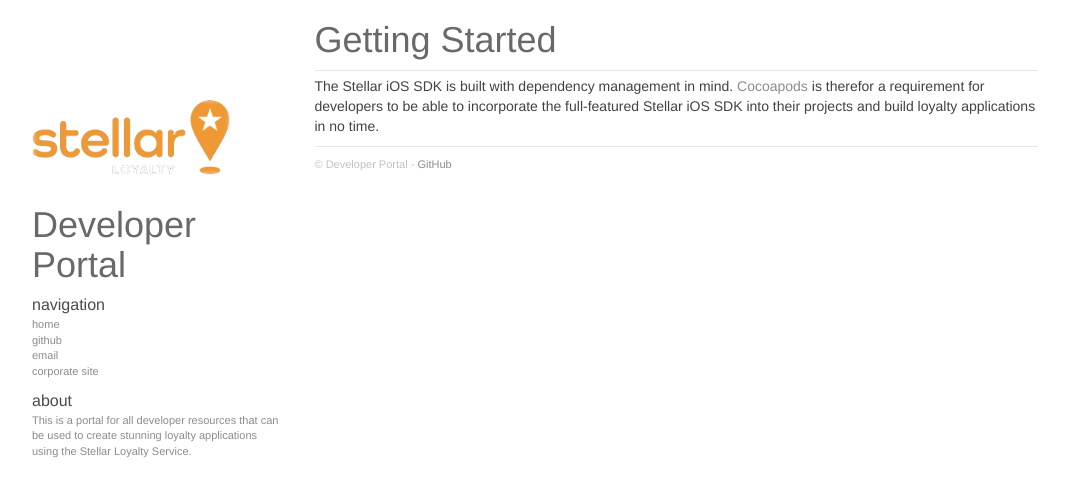
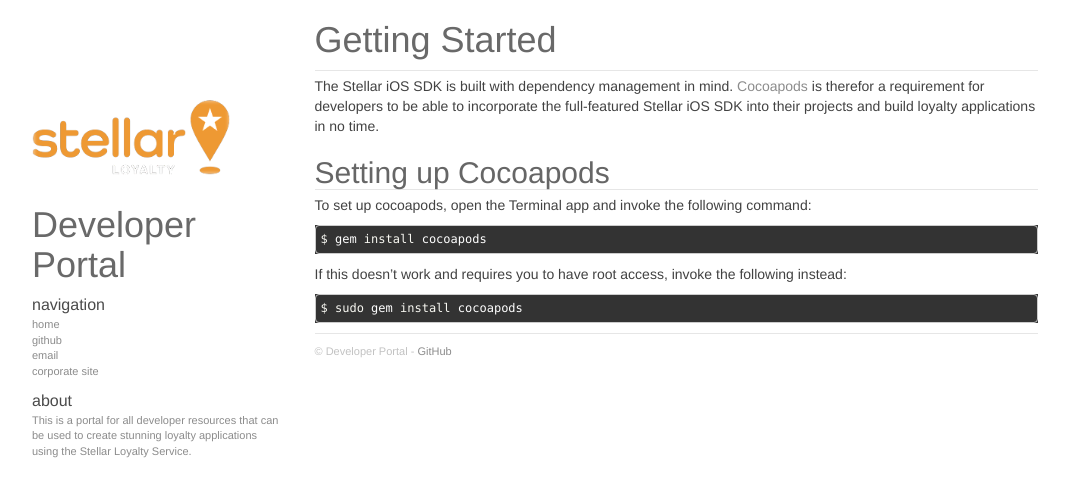
Before and after one commit to jofell/stellar-dev, a Jekyll site: the page built from _ios_sdk/pages/00_getting_started.md, in a window 1280 px wide. Shown: the top 497 px of the page, without its empty margins (58-1127 px from the left). Built offline with Jekyll 4.4.1, drawn with Linux system fonts in a browser that asks for light colours; nearby versions of some CDN libraries; Markdown is read by kramdown in place of the engine named in the settings.

Commit message:
Adding Cocoapods setup instructions

```diff
--- a/_ios_sdk/pages/00_getting_started.md
+++ b/_ios_sdk/pages/00_getting_started.md
@@ -4,3 +4,17 @@
 categories: ios-sdk
 ---
 The Stellar iOS SDK is built with dependency management in mind. [Cocoapods](http://www.cocoapods.org) is therefor a requirement for developers to be able to incorporate the full-featured Stellar iOS SDK into their projects and build loyalty applications in no time.
+
+## Setting up Cocoapods
+
+To set up cocoapods, open the Terminal app and invoke the following command:
+
+{% highlight bash %}
+$ gem install cocoapods
+{% endhighlight %}
+
+If this doesn't work and requires you to have root access, invoke the following instead:
+
+{% highlight bash %}
+$ sudo gem install cocoapods
+{% endhighlight %}
```
